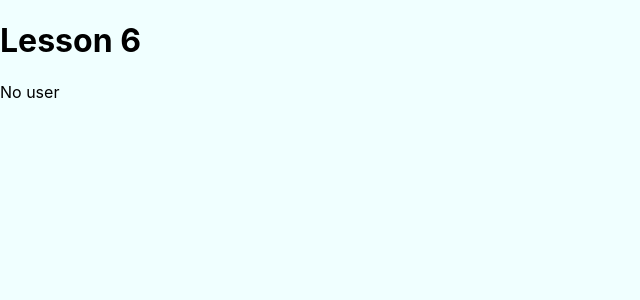
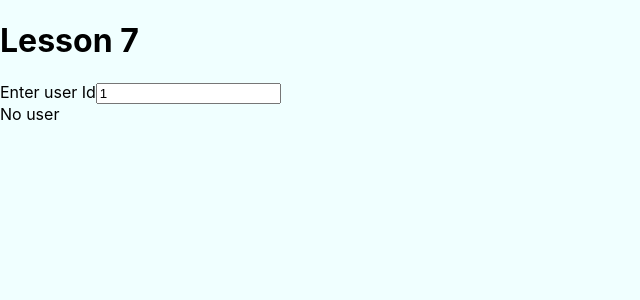
Before and after one commit to strdr4605/react-course-2022, a React (Create React App) app in the folder lesson7/: page / in a window 1280 px wide. Shown: the top 300 px of the page, without its empty margins (0-640 px from the left). Built offline with nearby package versions, Linux system fonts and the light colour scheme; no server answers.

Commit message:
lesson7 add Input, get user by input value

```diff
--- a/lesson7/src/App.js
+++ b/lesson7/src/App.js
@@ -1,25 +1,38 @@
 import { useEffect, useState } from 'react';
 import axios from 'axios';
+import User from './components/User';
+import Input from './components/Input';
 
 import './App.css';
-import User from './components/User';
 
 function App() {
-  const [user, setUser] = useState(undefined)
+  const [user, setUser] = useState(undefined);
+  const [userId, setUserId] = useState(1);
 
   useEffect(() => {
     async function getUser() {
-      const response = await axios.get('https://reqres.in/api/users/5');
+      try {
+      const response = await axios.get(`https://reqres.in/api/users/${userId}`);
       console.log(response);
       setUser(response.data.data);
+      } catch (error) {
+        console.log({error});
+        setUser(undefined);
+      }
     }
 
     getUser();
-  }, []);
+  }, [userId]);
+
+  function onInputChange(newValue) {
+    console.log('value from input ', newValue);
+    setUserId(newValue);
+  }
 
   return (
     <div className="App">
-      <h1>Lesson 6</h1>
+      <h1>Lesson 7</h1>
+      <Input label="Enter user Id" value={userId} onChange={onInputChange} />
       <User user={user} />
     </div>
   );
--- /dev/null
+++ b/lesson7/src/components/Input.js
@@ -0,0 +1,8 @@
+export default function Input({value, onChange, label}) {
+    return (
+        <label>
+            {label}
+            <input  type="number" value={value} onChange={(event) => onChange(event.target.value)}/>
+        </label>
+    );
+}
```
